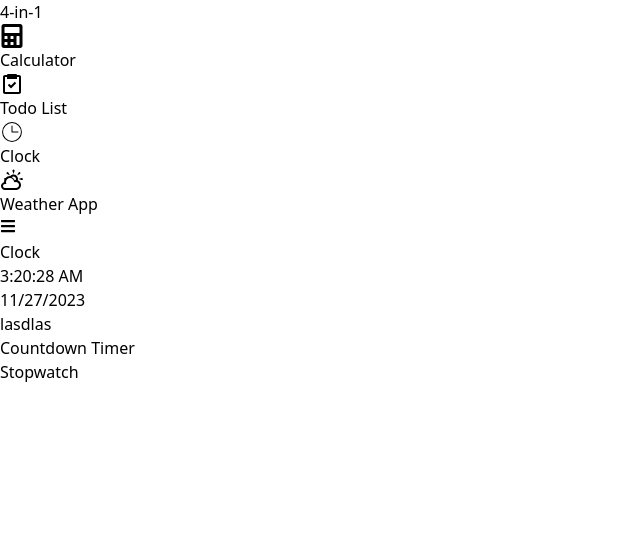
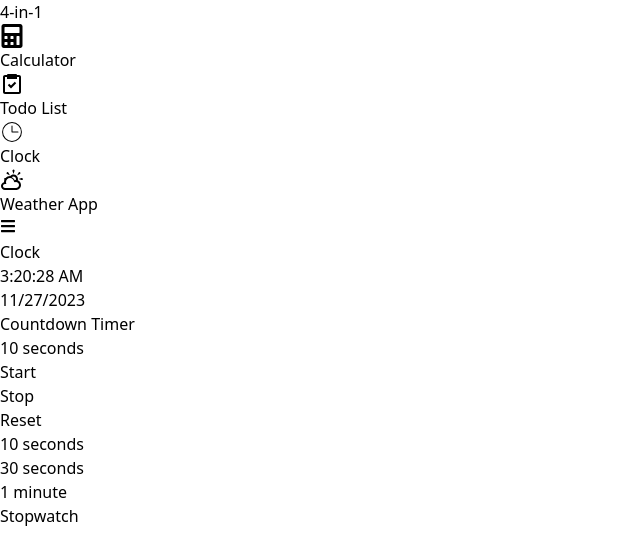
Before and after one commit to nm1008/4-in-1-typescript, a React (Vite) app: page /clock in a window 1280 px wide. Shown: the top 560 px of the page, without its empty margins (0-640 px from the left). Built offline with nearby package versions, Linux system fonts and the light colour scheme.

Commit message:
implmented countdown timer on clockpage

```diff
--- a/src/pages/Clock/ClockPage.tsx
+++ b/src/pages/Clock/ClockPage.tsx
@@ -1,4 +1,5 @@
 import Clock from "./Clock";
+import CountdownTimer from "./Countdown/CountdownTimer";
 
 const ClockPage = () => {
   return (
@@ -7,14 +8,14 @@
         <div className=" flex flex-col items-center justify-center my-5 px-5 md:py-8 lg:py-0 ">
           <h1 className="text-4xl font-bold mb-5">Clock</h1>
           <Clock />
-          <h1>lasdlas</h1>
+
         </div>
         <div className="flex flex-wrap items-center gap-10 md:flex-nowrap">
           <div className="w-full flex items-center justify-center flex-col md:w-1/2 mx-5">
             <h1 className="text-center text-3xl font-bold mb-5">
               Countdown Timer
             </h1>
-            {/* <CountdownTimer /> */}
+            <CountdownTimer />
           </div>
           <div className="w-full flex items-center justify-center flex-col md:w-1/2 mx-5">
             <h1 className="text-center text-3xl font-bold mb-5">Stopwatch</h1>
--- /dev/null
+++ b/src/pages/Clock/Countdown/CountdownExpired.tsx
@@ -0,0 +1,9 @@
+const CountdownExpired = () => {
+  return (
+    <div>
+      <h1 className="text-2xl font-bold text-md">Times up!</h1>
+    </div>
+  );
+};
+
+export default CountdownExpired;
--- /dev/null
+++ b/src/pages/Clock/Countdown/CountdownTimer.tsx
@@ -0,0 +1,105 @@
+import Button from "../../../components/Button/Button";
+import { useEffect, useState } from "react";
+import CountdownExpired from "./CountdownExpired";
+
+const CountdownTimer = () => {
+  const [countDownSeconds, setCountDownSeconds] = useState<number | any>(10);
+  const [timer, setTimer] = useState<boolean>(false);
+
+  useEffect(() => {
+
+    const handleCountDown = () => {
+      if (timer) {
+        if (countDownSeconds > 0) {
+          setCountDownSeconds(countDownSeconds - 1);
+        }
+      } else {
+        setTimer(false);
+      }
+    };
+
+    const intervalId = setInterval(() => {
+      handleCountDown();
+    }, 1000);
+
+    return () => {
+      clearInterval(intervalId);
+    };
+  }, [countDownSeconds, timer]);
+
+  const handleStartTimer = () => {
+    setTimer(true);
+  };
+
+  const handleStopTimer = () => {
+    setTimer(false);
+  };
+
+  const handleResetTimer = () => {
+    setCountDownSeconds(10);
+    setTimer(false);
+  };
+
+  const handleSetTimer = (seconds: number) => {
+    setCountDownSeconds(seconds);
+  };
+
+  return (
+    <div className="w-full bg-white rounded-lg shadow dark:border md:mt-0 sm:max-w-lg xl:p-0">
+      <div className=" space-y-4 md:space-y-6 ">
+        <div className="flex gap-10 justify-center flex-col items-center px-3 py-5 ">
+          {countDownSeconds !== 0 ? (
+            <>
+              <h1 className="text-3xl font-bold md:text-4xl md:pt-2 ">
+                {countDownSeconds <= 1
+                  ? `${countDownSeconds} second`
+                  : `${countDownSeconds} seconds`}
+              </h1>
+
+              <div className="flex gap-3">
+                <Button color={"bg-blue-600"} onClick={handleStartTimer}>
+                  Start
+                </Button>
+                <Button color={"bg-red-600"} onClick={handleStopTimer}>
+                  Stop
+                </Button>
+                <Button color={"bg-amber-600"} onClick={handleResetTimer}>
+                  Reset
+                </Button>
+              </div>
+              <div className="flex gap-3 text-center  md:flex-row">
+                <Button
+                  color={"bg-green-600"}
+                  onClick={() => handleSetTimer(10)}
+                >
+                  10 seconds
+                </Button>
+                <Button
+                  color={"bg-green-600"}
+                  onClick={() => handleSetTimer(30)}
+                >
+                  30 seconds
+                </Button>
+                <Button
+                  color={"bg-green-600"}
+                  onClick={() => handleSetTimer(60)}
+                >
+                  1 minute
+                </Button>
+              </div>
+            </>
+          ) : (
+            <div className="h-full flex flex-col gap-5 items-center my-5">
+              <CountdownExpired />
+              <Button color={"bg-amber-600"} onClick={handleResetTimer}>
+                Reset
+              </Button>
+            </div>
+          )}
+        </div>
+      </div>
+    </div>
+  );
+};
+
+export default CountdownTimer;
```
